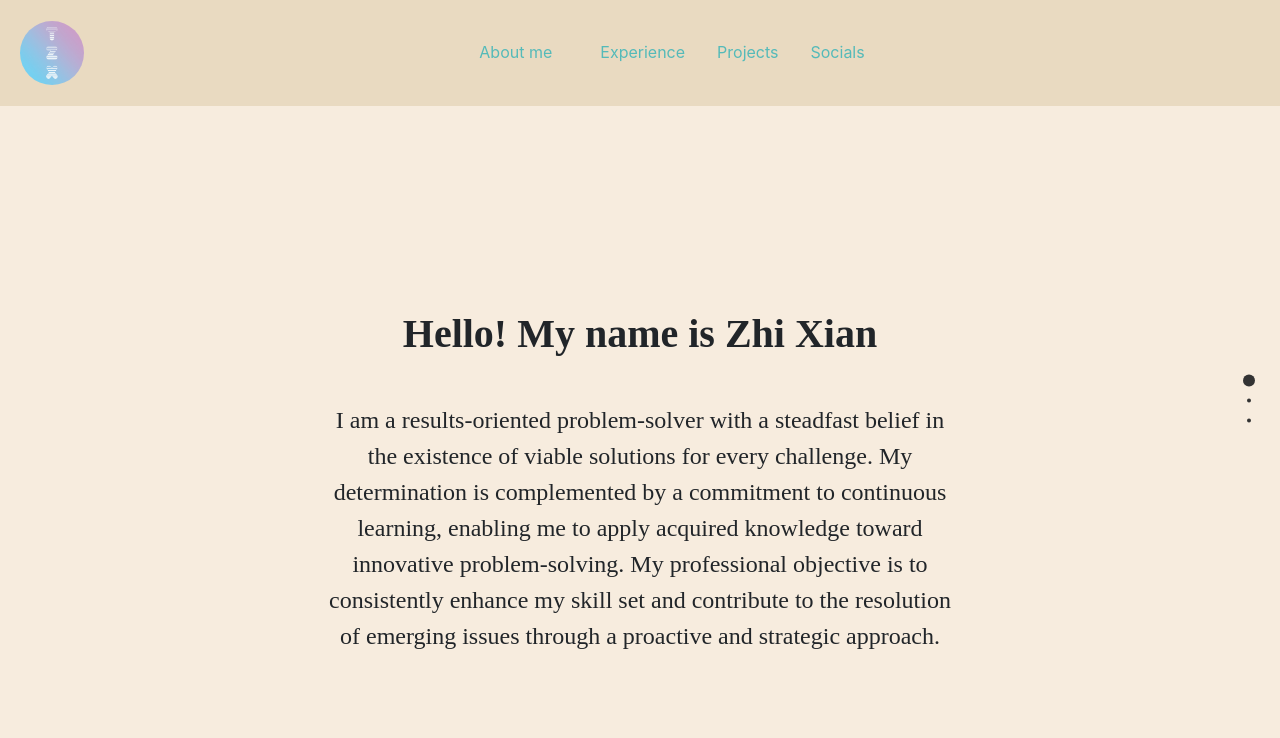
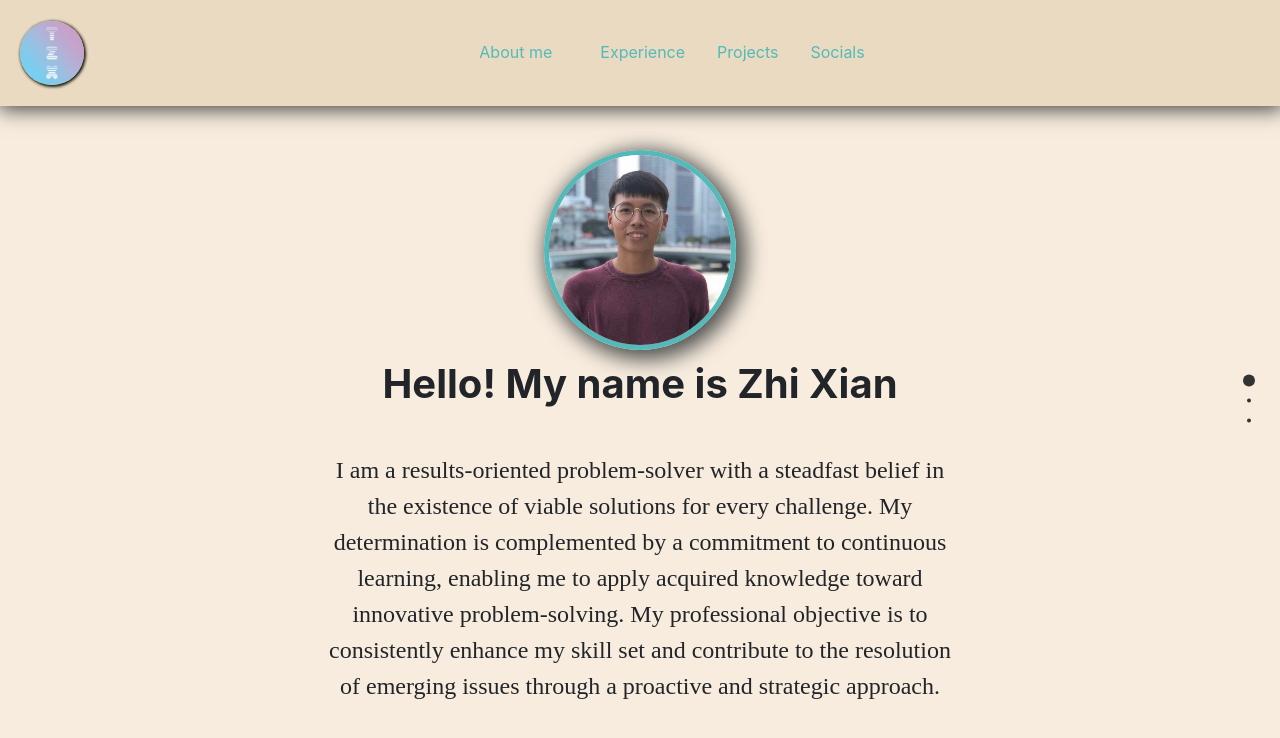
Before and after one commit to Tinergy/portfolionew, a plain HTML site: page index.html in a window 1280 px wide. Drawn offline with nearby package versions, Linux system fonts and the light colour scheme.

Commit message:
Added profile picture and borders/shadows to img

```diff
--- a/index.css
+++ b/index.css
@@ -1,6 +1,8 @@
+@import url('https://fonts.googleapis.com/css2?family=Poppins:wght@100;400;700;800;900&display=swap');
+
 @font-face {
-  font-family: sans-serif;
-  src: url();
+  font-family: 'Poppins', sans-serif;
+  src: url('https://fonts.googleapis.com/css2?family=Poppins:wght@100;400;700;800;900&display=swap');
 }
 
 html {
--- a/index.html
+++ b/index.html
@@ -18,11 +18,11 @@
         <title>Zhi Xian's Portfolio & Works</title>
     </head>
     <body>
-        <div class="sticky-top navbarstyle" style="padding: 0.5rem; background-color: #E9DAC1;">
+        <div class="sticky-top navbarstyle" style="padding: 0.5rem; background-color: #E9DAC1; box-shadow: 1px 1px 20px 2px rgb(60, 60, 61);">
             <nav id="menu" class="navbar nav-underline sticky-top navbar-expand-md bg-body-tetiary d-flex justify-content-center">
                 <div class="container-fluid">
                     <a class="navbar-brand" href="index.html">
-                        <img style="height: 4rem; border-radius: 50%;" src="assets/TwitchPic2.jpg">
+                        <img style="height: 4rem; border-radius: 50%; box-shadow: 1px 1px 3px 1px #181811;" src="assets/TwitchPic2.jpg">
                     </a>
                     <button class="navbar-toggler" type="button" data-bs-toggle="collapse" data-bs-target="#navbarSupportedContent" aria-controls="navbarSupportedContent" aria-expanded="false" aria-label="Toggle navigation">
                     <span class="navbar-toggler-icon"></span>
@@ -60,13 +60,13 @@
                     </div>
                 </div>
             </nav>
-          </div>
+        </div>
         <div id="fullpage">
             <div class="section">
-                <div style="text-align: center; font-size: 2rem; font-family:serif, sans-serif;">
+                <div style="text-align: center; font-size: 2rem; padding-top: 20px;">
                     <!--To add selfie-->
-                    <img style="width: 20%;" src="" class="justify-content-center">
-                    <h1 class="rounded">
+                    <img style="width: 15%; border-radius: 50%; border: 5px solid #54BAB9; box-shadow: 5px 5px 20px 5px #535352;" src="assets/profile.jpeg" class="justify-content-center">
+                    <h1 class="rounded" style="padding-top: 10px;">
                         <b>Hello! My name is Zhi Xian</b>
                     </h1>
                     <div id="description">
```
Also changed, not shown: assets/profile.jpeg (added).
